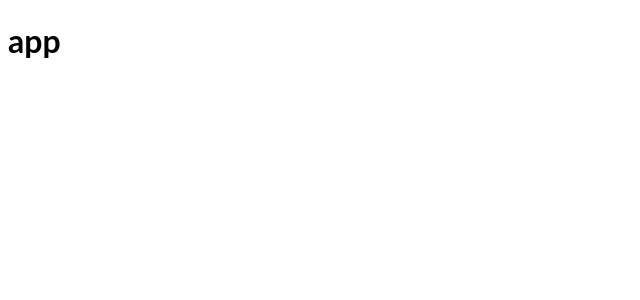
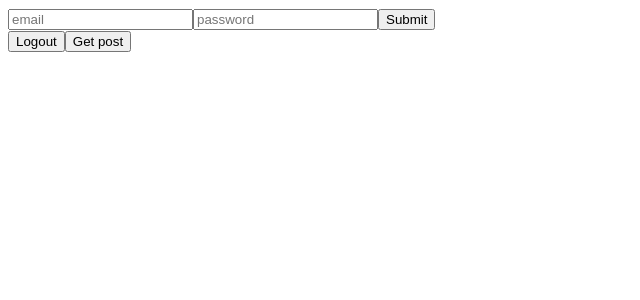
Before and after one commit to travismoulton/social-media-frontend, a React (Create React App) app: page / in a window 1280 px wide. Shown: the top 300 px of the page, without its empty margins (0-640 px from the left). Built offline with nearby package versions, Linux system fonts and the light colour scheme.

Commit message:
working with mock login functionality

```diff
--- a/package.json
+++ b/package.json
@@ -7,7 +7,9 @@
     "@testing-library/jest-dom": "^4.2.4",
     "@testing-library/react": "^9.5.0",
     "@testing-library/user-event": "^7.2.1",
+    "axios": "^0.24.0",
     "react": "^17.0.2",
+    "react-cookie": "^4.1.1",
     "react-dom": "^17.0.2",
     "react-redux": "^7.2.6",
     "react-router-dom": "^6.2.1",
--- a/src/App.js
+++ b/src/App.js
@@ -1,7 +1,61 @@
-import "./App.css";
+import { useState, useEffect } from 'react';
+import { useCookies } from 'react-cookie';
+
+import axios from './shared/axiosInstances/auth';
+import './App.css';
 
 function App() {
-  return <h1>app</h1>;
+  const [email, setEmail] = useState('');
+  const [password, setPassword] = useState('');
+  const [cookies, setCookie, removeCookie] = useCookies(['jwt']);
+
+  async function login(e) {
+    e.preventDefault();
+    await axios.post('user/login', { email, password }).then(({ data }) => {
+      console.log(data);
+      // setCookie('jwt', data.token, {
+      //   sameSite: 'None',
+      //   secure: true,
+      //   path: '/',
+      // });
+    });
+    console.log('fingers crossed');
+  }
+
+  async function getPost() {
+    await axios
+      .get('posts/61c351e705137531ce817834', {
+        withCredentials: true,
+      })
+      .then(({ data }) => console.log(data));
+  }
+
+  async function logout() {
+    await axios.get('/user/logout');
+  }
+
+  return (
+    <>
+      {' '}
+      <form>
+        <input
+          type="email"
+          placeholder="email"
+          value={email}
+          onChange={(e) => setEmail(e.target.value)}
+        />
+        <input
+          type="password"
+          placeholder="password"
+          value={password}
+          onChange={(e) => setPassword(e.target.value)}
+        />
+        <button onClick={login}>Submit</button>
+      </form>
+      <button onClick={logout}>Logout</button>
+      <button onClick={getPost}>Get post</button>
+    </>
+  );
 }
 
 export default App;
--- a/src/index.js
+++ b/src/index.js
@@ -5,10 +5,13 @@ import App from './App';
 
 import { Provider } from 'react-redux';
 import * as serviceWorker from './serviceWorker';
+import { CookiesProvider } from 'react-cookie';
 
 ReactDOM.render(
   <React.StrictMode>
-    <App />
+    <CookiesProvider>
+      <App />
+    </CookiesProvider>
   </React.StrictMode>,
   document.getElementById('root')
 );
--- /dev/null
+++ b/src/shared/axiosInstances/auth.js
@@ -0,0 +1,8 @@
+import axios from 'axios';
+
+const instance = axios.create({
+  baseURL: `http://127.0.0.1:8080/`,
+  timeout: 5000,
+});
+
+export default instance;
```
Also changed, not shown: 1 other file (tests, documents, lock files or other folders).
